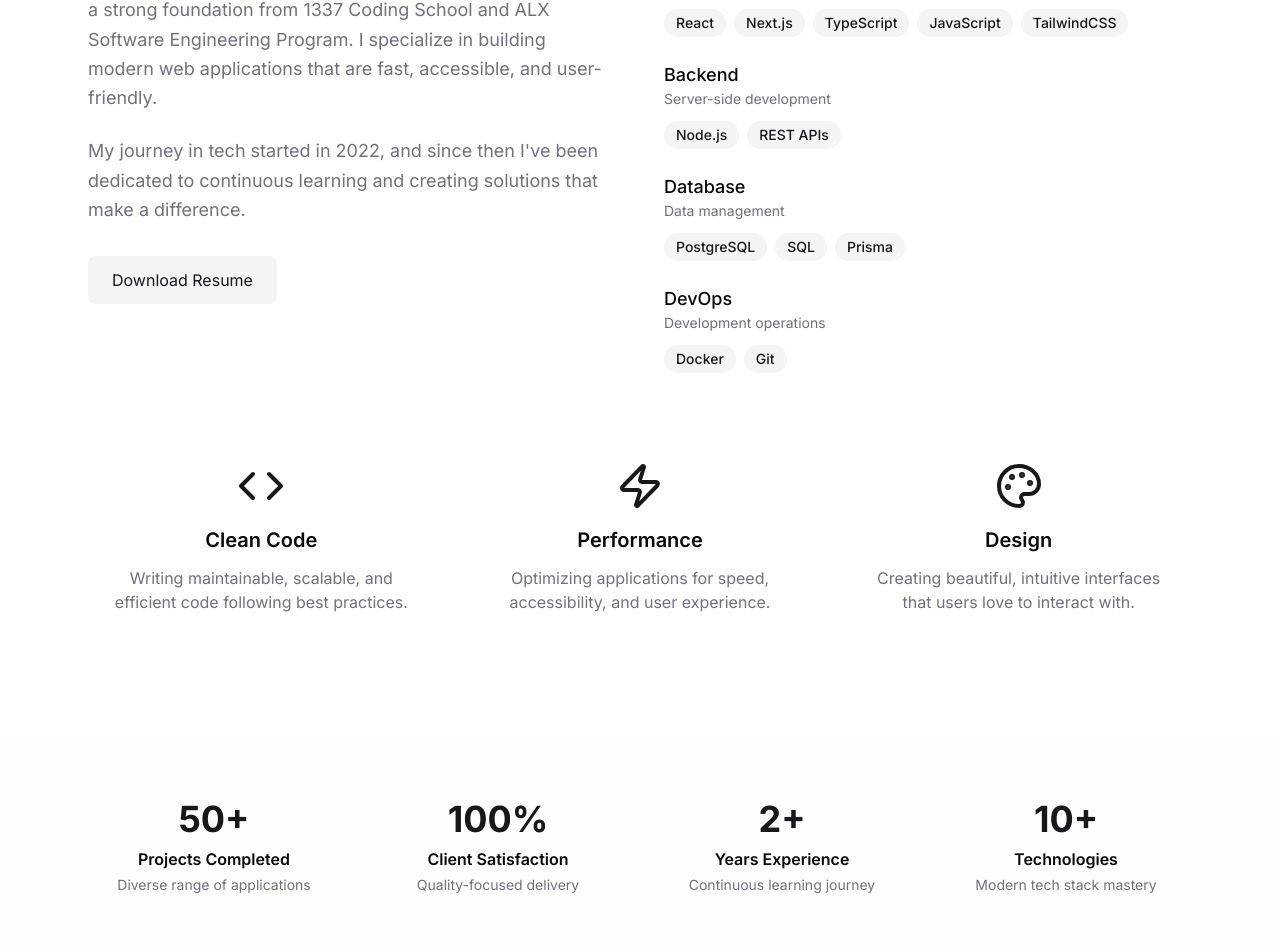
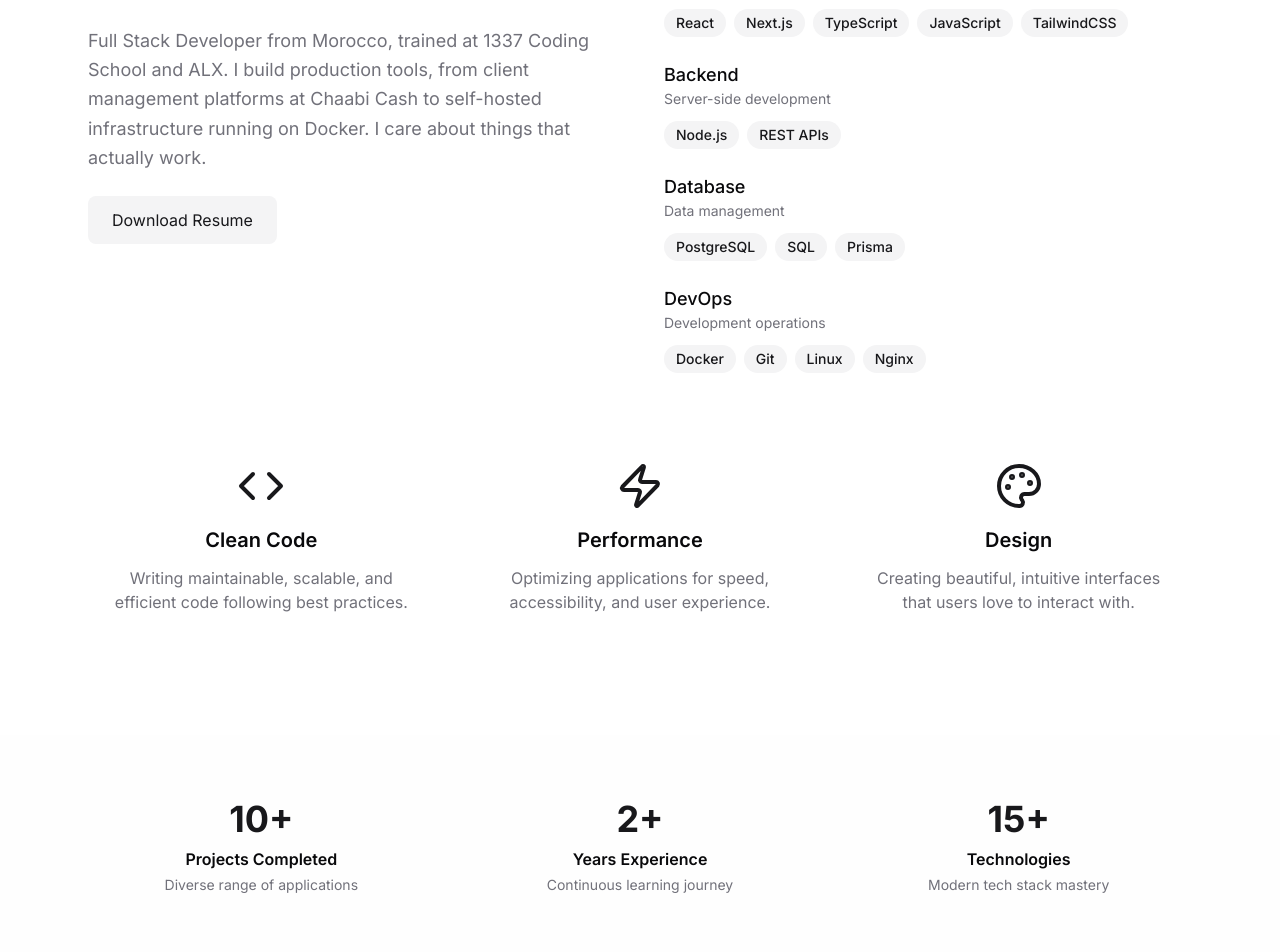
Before and after one commit to yoamzil/Portfolio, a Next.js app: page / in a window 1280 px wide. Shown: the part 1111-2063 px from the top of the page. Built offline with nearby package versions, Linux system fonts and the light colour scheme.

Commit message:
Improving stats and projects

```diff
--- a/components/About.tsx
+++ b/components/About.tsx
@@ -43,7 +43,7 @@ const About = () => {
 		{
 			title: "DevOps",
 			description: "Development operations",
-			skills: ["Docker", "Git"]
+			skills: ["Docker", "Git", "Linux", "Nginx"]
 		}
 	];
 
@@ -76,14 +76,8 @@ const About = () => {
 
 					<div className="grid lg:grid-cols-2 gap-12 items-center mb-16">
 						<div>
-							<p className="text-lg text-muted-foreground mb-6 leading-relaxed">
-								I&apos;m a passionate Full Stack Developer based in Morocco, with a strong foundation
-								from 1337 Coding School and ALX Software Engineering Program. I specialize in
-								building modern web applications that are fast, accessible, and user-friendly.
-							</p>
-							<p className="text-lg text-muted-foreground mb-8 leading-relaxed">
-								My journey in tech started in 2022, and since then I&apos;ve been dedicated to
-								continuous learning and creating solutions that make a difference.
+              <p className="text-lg text-muted-foreground mb-6 leading-relaxed">
+                Full Stack Developer from Morocco, trained at 1337 Coding School and ALX. I build production tools, from client management platforms at Chaabi Cash to self-hosted infrastructure running on Docker. I care about things that actually work.
 							</p>
 							<a
 								href="/Amzil-Youness-Resume.pdf"
--- a/components/Projects.tsx
+++ b/components/Projects.tsx
@@ -18,7 +18,7 @@ const Projects = () => {
 				if (entry.isIntersecting) {
 					setIsVisible(true);
 					// Simulate loading time for demonstration
-					setTimeout(() => setIsLoading(false), 800);
+					setTimeout(() => setIsLoading(false));
 				}
 			},
 			{ threshold: 0.1 }
--- a/components/StatsSection.tsx
+++ b/components/StatsSection.tsx
@@ -1,7 +1,54 @@
 "use client";
-
 import { useEffect, useRef, useState } from "react";
 import { useAnimatedCounter } from "@/hooks/useAnimatedCounter";
+
+const stats = [
+  {
+    value: 10,
+    suffix: "+",
+    label: "Projects Completed",
+    description: "Diverse range of applications"
+  },
+  {
+    value: 2,
+    suffix: "+",
+    label: "Years Experience",
+    description: "Continuous learning journey"
+  },
+  {
+    value: 15,
+    suffix: "+",
+    label: "Technologies",
+    description: "Modern tech stack mastery"
+  }
+];
+
+const StatItem = ({ stat, isVisible, index }: {
+  stat: typeof stats[0];
+  isVisible: boolean;
+  index: number;
+}) => {
+  const animatedValue = useAnimatedCounter(stat.value, 2000, isVisible);
+  return (
+    <div
+      className={`text-center transition-all duration-700 ${
+        isVisible ? "opacity-100 translate-y-0" : "opacity-0 translate-y-8"
+      }`}
+      style={{ transitionDelay: `${index * 200}ms` }}
+    >
+      <div className="mb-2">
+        <span className="text-3xl md:text-4xl font-bold text-primary">
+          {animatedValue}
+        </span>
+        <span className="text-3xl md:text-4xl font-bold text-primary">
+          {stat.suffix}
+        </span>
+      </div>
+      <h3 className="text-sm md:text-base font-semibold mb-1">{stat.label}</h3>
+      <p className="text-xs md:text-sm text-muted-foreground">{stat.description}</p>
+    </div>
+  );
+};
 
 const StatsSection = () => {
   const [isVisible, setIsVisible] = useState(false);
@@ -16,72 +63,19 @@ const StatsSection = () => {
       },
       { threshold: 0.3 }
     );
-
     if (sectionRef.current) {
       observer.observe(sectionRef.current);
     }
-
     return () => observer.disconnect();
   }, []);
-
-	const stats = [
-		{
-			value: 50,
-			suffix: "+",
-			label: "Projects Completed",
-			description: "Diverse range of applications"
-		},
-		{
-			value: 100,
-			suffix: "%",
-			label: "Client Satisfaction",
-			description: "Quality-focused delivery"
-		},
-		{
-			value: 2,
-			suffix: "+",
-			label: "Years Experience",
-			description: "Continuous learning journey"
-		},
-		{
-			value: 10,
-			suffix: "+",
-			label: "Technologies",
-			description: "Modern tech stack mastery"
-		}
-	];
 
   return (
     <section ref={sectionRef} className="py-16 bg-secondary/10">
       <div className="container-width">
-				<div className="grid grid-cols-2 md:grid-cols-4 gap-8">
-					{stats.map((stat, index) => {
-						const animatedValue = useAnimatedCounter(stat.value, 2000, isVisible);
-
-						return (
-							<div
-								key={stat.label}
-								className={`text-center transition-all duration-700 ${isVisible ? "opacity-100 translate-y-0" : "opacity-0 translate-y-8"
-									}`}
-								style={{ transitionDelay: `${index * 200}ms` }}
-							>
-								<div className="mb-2">
-									<span className="text-3xl md:text-4xl font-bold text-primary">
-										{animatedValue}
-									</span>
-									<span className="text-3xl md:text-4xl font-bold text-primary">
-										{stat.suffix}
-									</span>
-								</div>
-								<h3 className="text-sm md:text-base font-semibold mb-1">
-									{stat.label}
-								</h3>
-								<p className="text-xs md:text-sm text-muted-foreground">
-									{stat.description}
-								</p>
-							</div>
-						);
-					})}
+        <div className="grid grid-cols-2 md:grid-cols-3 gap-8">
+          {stats.map((stat, index) => (
+            <StatItem key={stat.label} stat={stat} isVisible={isVisible} index={index} />
+          ))}
         </div>
       </div>
     </section>
--- a/data/index.ts
+++ b/data/index.ts
@@ -33,7 +33,7 @@ export const projects = [
 			"JavaScript",
 			"AppWrite",
 		],
-		link: "https://yoamzilmovie.vercel.app//",
+		link: "https://yoamzilmovie.vercel.app",
 	},
 	{
 		id: 3,
@@ -52,9 +52,9 @@ export const projects = [
 	{
 		id: 4,
 		title: "Home Server Infrastructure",
-		des: "Self-hosted home server stack running on Docker Compose. Currently serving Jellyfin, qBittorrent, and a Glance dashboard with live monitoring. Actively expanding with Nginx Proxy Manager, Immich, and more.",
+		des: "Designed and deployed a self-hosted home media server. Built with Docker Compose, featuring Jellyfin, qBittorrent, and a Glance dashboard with live service monitoring and real-time torrent stats via qBittorrent's API.",
 		img: "/glance.png",
-		technologies: ["Docker", "Docker Compose", "Self-hosted", "DevOps"],
+		technologies: ["Linux", "Docker", "Docker Compose", "Self-hosted", "DevOps"],
 		link: "https://github.com/yoamzil/home-server-infra",
 	},
 ];
@@ -82,7 +82,7 @@ export const socialLinks = [
 export const heroContent = {
 	greeting: "Hi, I'm",
 	name: "Youness",
-	title: "Crafting robust solutions through clean code",
+	title: "Building things that actually work",
 	subtitle: "Full Stack Developer specializing in modern web technologies",
 	ctaText: "Learn More",
 };
```
Lines whose indentation alone changed are shown as unchanged.
